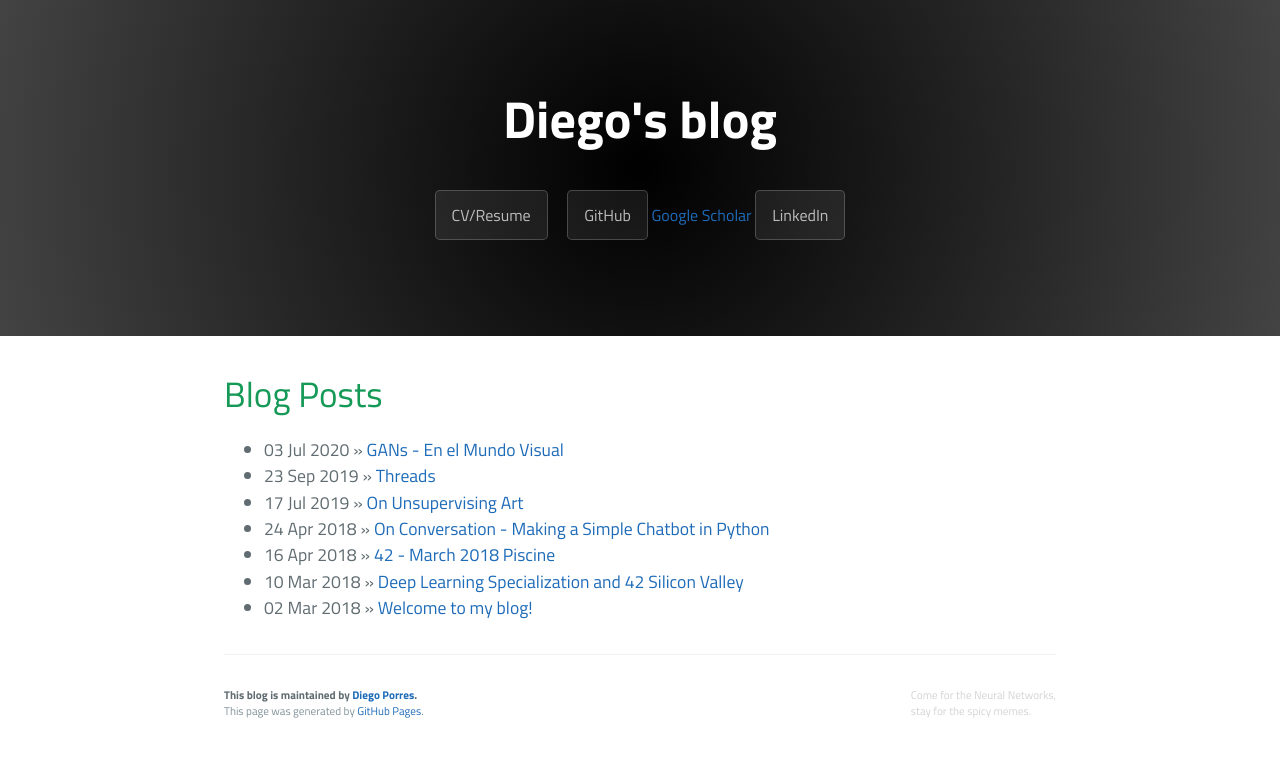
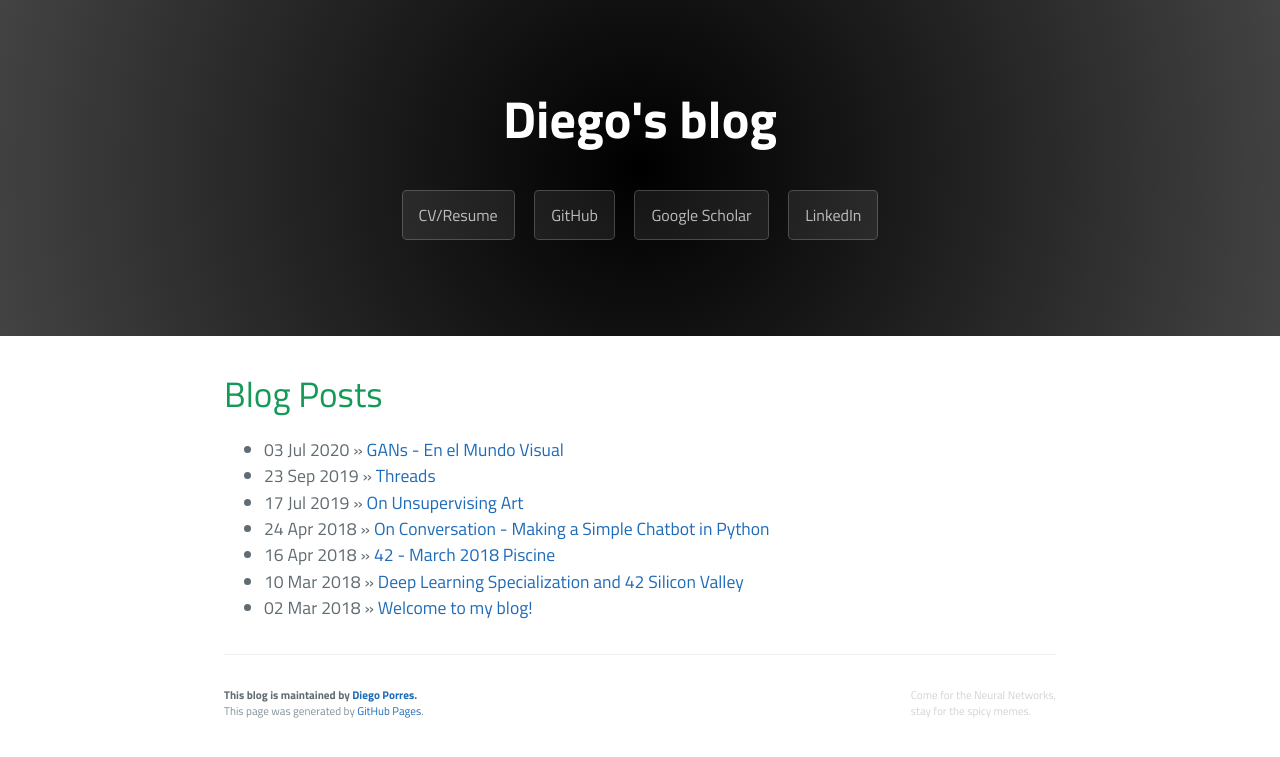
Before and after one commit to PDillis/pdillis.github.io, a Jekyll site: the page built from index.html, in a window 1280 px wide. Shown: the top 757 px of the page. Built offline with Jekyll 4.4.1, drawn with Linux system fonts in a browser that asks for light colours.

Commit message:
Update page-header.html
Fix button

```diff
--- a/_includes/page-header.html
+++ b/_includes/page-header.html
@@ -3,6 +3,6 @@
   <h2 class="project-tagline">{{ site.tagline }}</h2>
   <a href="https://github.com/PDillis/pdillis.github.io/blob/master/_data/Resume_Academic_DiegoPorres.pdf" class="btn" target="_blank">CV/Resume</a>
   <a href="https://github.com/PDillis/" class="btn" target="_blank">GitHub</a>
-  <a href="https://scholar.google.com/citations?user=Xuv3WuIAAAAJ">Google Scholar</a>
+  <a href="https://scholar.google.com/citations?user=Xuv3WuIAAAAJ" class="btn" target="_blank">Google Scholar</a>
   <a href="https://www.linkedin.com/in/diego-porres/" class="btn" target="_blank">LinkedIn</a>
 </section>
```
